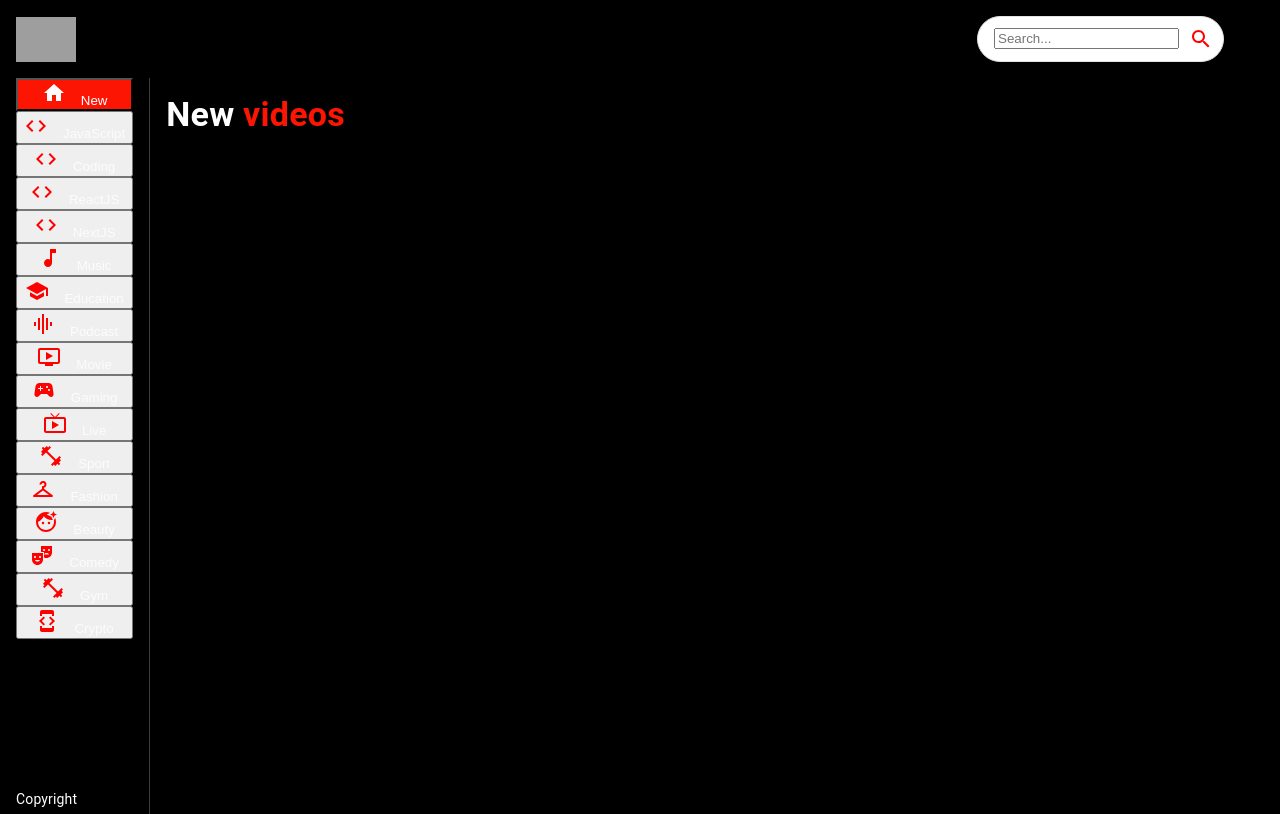
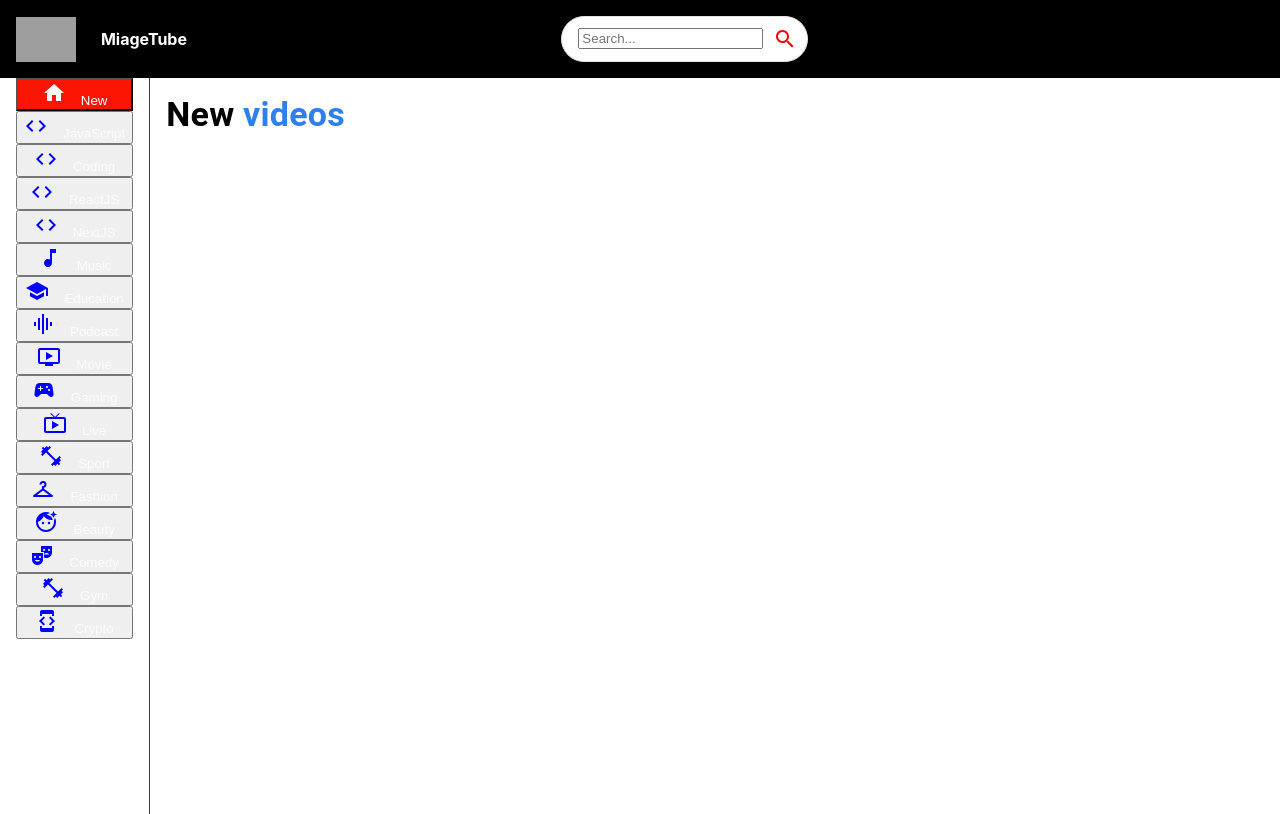
Before and after one commit to Kodians/video-player-client, a Next.js app: page / in a window 1280 px wide. Built offline with nearby package versions, Linux system fonts and the light colour scheme; grey boxes are pictures that could not be loaded.

Commit message:
changement des couleurs de fond

```diff
--- a/components/Feed.tsx
+++ b/components/Feed.tsx
@@ -35,7 +35,8 @@ const Feed = () => {
           mb={2}
           sx={{ color: 'white' }}
         >
-          {selectedCategory} <span style={{ color: '#FC1503' }}>videos</span>
+          <span style={{ color: 'black' }}>{selectedCategory} </span>
+          <span style={{ color: '#2F80ED' }}>videos</span>
         </Typography>
 
         {/* <Videos videos={} /> */}
--- a/components/Layout.tsx
+++ b/components/Layout.tsx
@@ -5,7 +5,7 @@ import Feed from './Feed';
 const Layout = () => {
   return (
     <>
-      <Box sx={{ backgroundColor: '#000' }}>
+      <Box sx={{ backgroundColor: 'white' }}>
         <Navbar />
         <Feed />
       </Box>
--- a/components/Navbar.tsx
+++ b/components/Navbar.tsx
@@ -1,4 +1,4 @@
-import { Stack, Link } from '@mui/material';
+import { Stack, Link, Grid } from '@mui/material';
 import NextLink from 'next/link';
 
 import { logo } from '../utils/constants';
@@ -13,7 +13,6 @@ const Navbar = () => (
       position: 'sticky',
       background: '#000',
       top: 0,
-      justifyContent: 'space-between',
     }}
   >
     <NextLink href="/" passHref>
@@ -21,7 +20,10 @@ const Navbar = () => (
         <img src={logo} alt="logo" height={45} />
       </Link>
     </NextLink>
-    <SearchBar />
+    <strong style={{ color: 'white', marginLeft: '2%' }}>MiageTube</strong>
+    <div style={{ marginLeft: '30%' }}>
+      <SearchBar />
+    </div>
   </Stack>
 );
 
--- a/components/Sidebar.tsx
+++ b/components/Sidebar.tsx
@@ -24,7 +24,7 @@ const Categories = ({ selectedCategory, setSelectedCategory }) => (
       >
         <span
           style={{
-            color: category.name === selectedCategory ? 'white' : 'red',
+            color: category.name === selectedCategory ? 'white' : 'blue',
             marginRight: '15px',
           }}
         >
```
